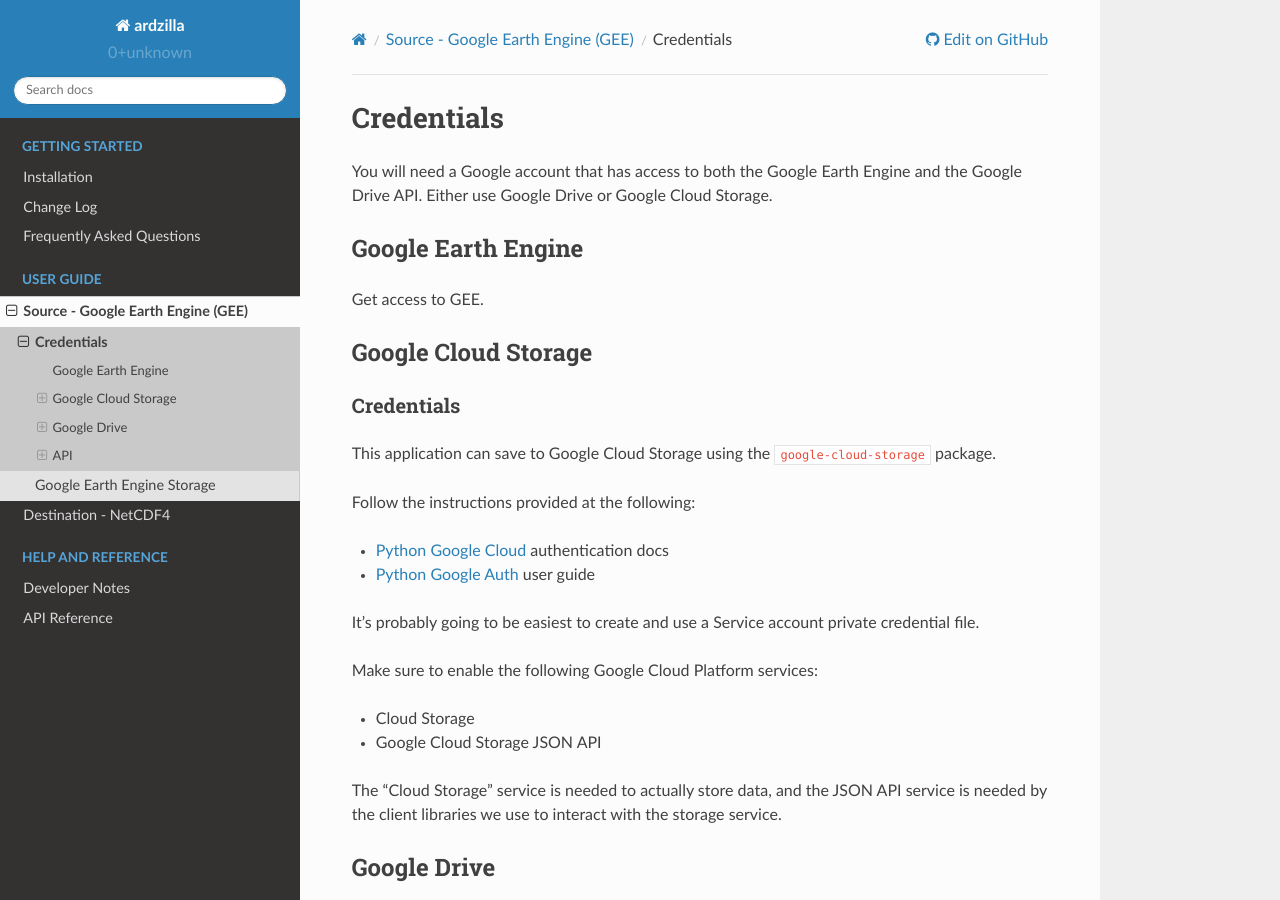
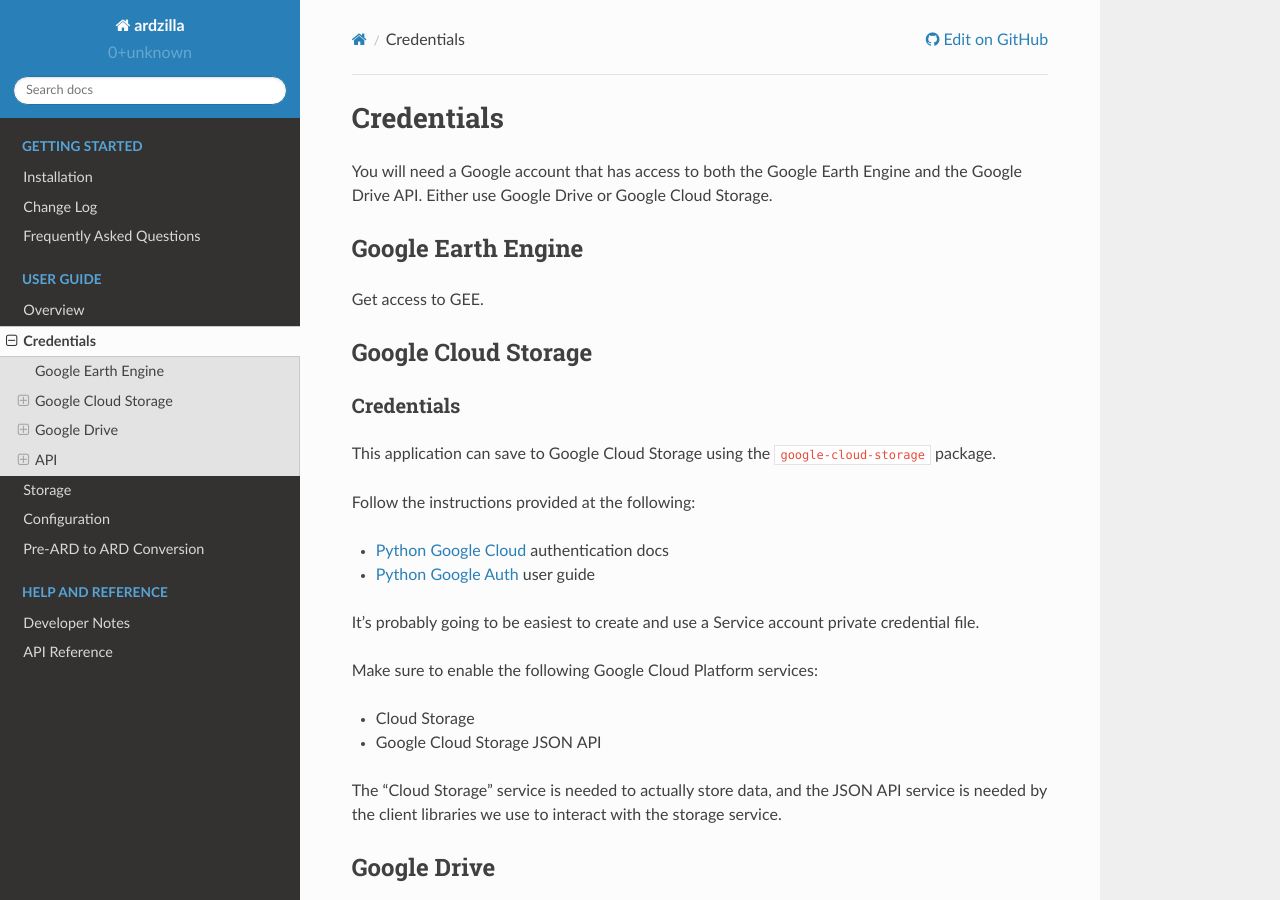
Before and after one commit to ceholden/cedar-datacube, a Sphinx documentation site: the page built from docs/source/credentials.rst, in a window 1280 px wide and 900 px high. Built offline with Sphinx 7.4.7 and the Read the Docs theme 2.0.0, drawn with Linux system fonts in a browser that asks for light colours; pages that are not in the unit, such as notebooks, are missing from menus.

Commit message:
Update docs structure / remove GEE branding

```diff
--- /dev/null
+++ b/docs/source/config.rst
@@ -0,0 +1,5 @@
+.. _config:
+
+=============
+Configuration
+=============
--- /dev/null
+++ b/docs/source/convert.rst
@@ -0,0 +1,6 @@
+.. _convert:
+
+
+=========================
+Pre-ARD to ARD Conversion
+=========================
--- /dev/null
+++ b/docs/source/overview.rst
@@ -0,0 +1,8 @@
+.. _overview:
+
+
+========
+Overview
+========
+
+Overview of GEE ARD creation steps.
--- a/docs/source/gee_storage.rst
+++ b/docs/source/storage.rst
@@ -1,9 +1,9 @@
-.. _gee_storage:
+.. _storage:
 
 
-===========================
-Google Earth Engine Storage
-===========================
+=======
+Storage
+=======
 
 In order to create "Analysis Ready Data" (ARD) using the Google Earth Engine,
 we have to track image metadata, from the timestamp to information like the
@@ -17,7 +17,7 @@
 from either Google Cloud Storage or Google Drive.
 
 
-.. _gee_storage_gcs:
+.. _storage_gcs:
 
 Google Cloud Storage
 ====================
@@ -26,7 +26,7 @@
    :members:
 
 
-.. _gee_storage_gdrive:
+.. _storage_gdrive:
 
 Google Drive
 ============
```
Also changed, not shown: docs/source/index.rst (+8 -4 lines), docs/source/credentials.rst (renamed from docs/source/gee_credentials.rst), docs/source/submissions.rst (added).
